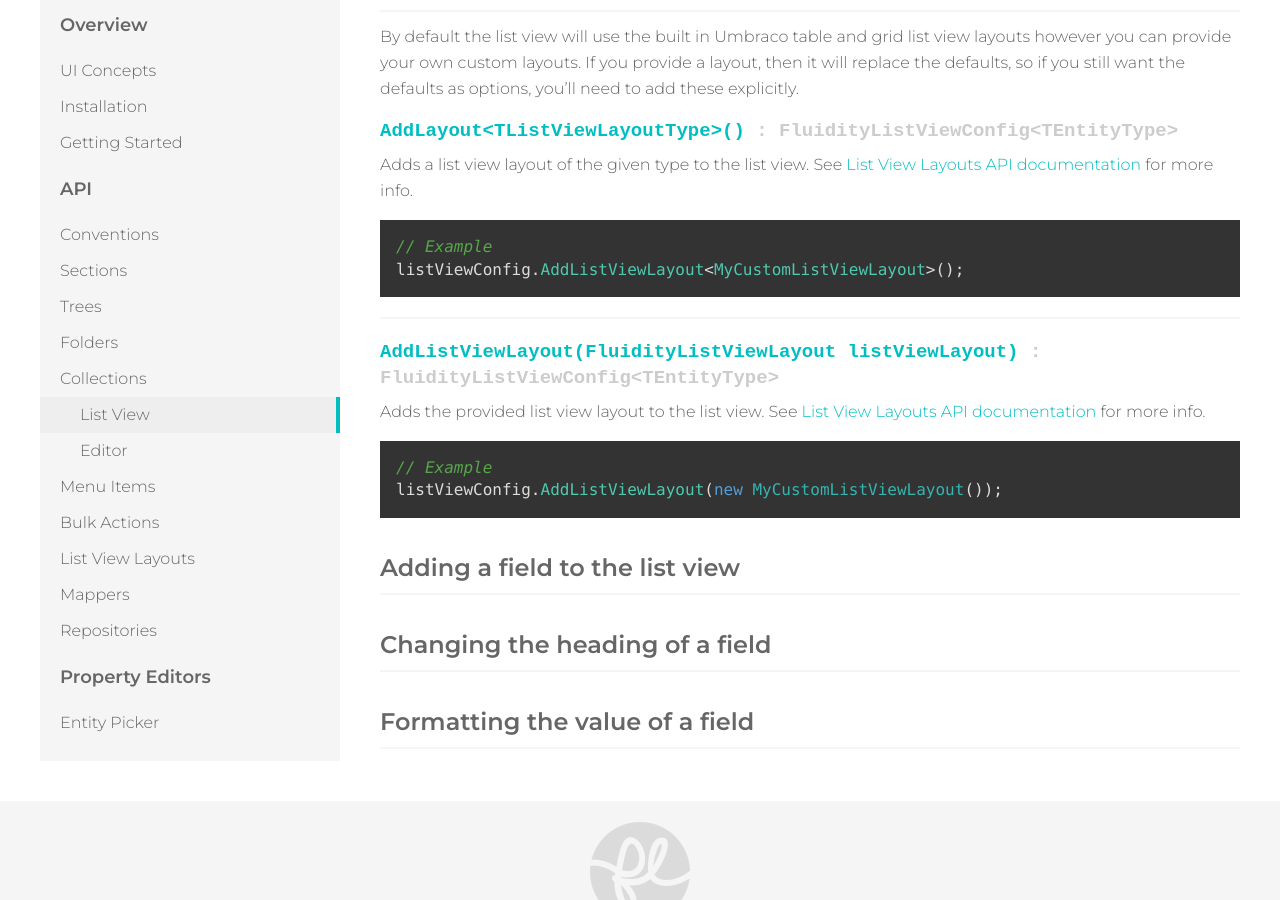
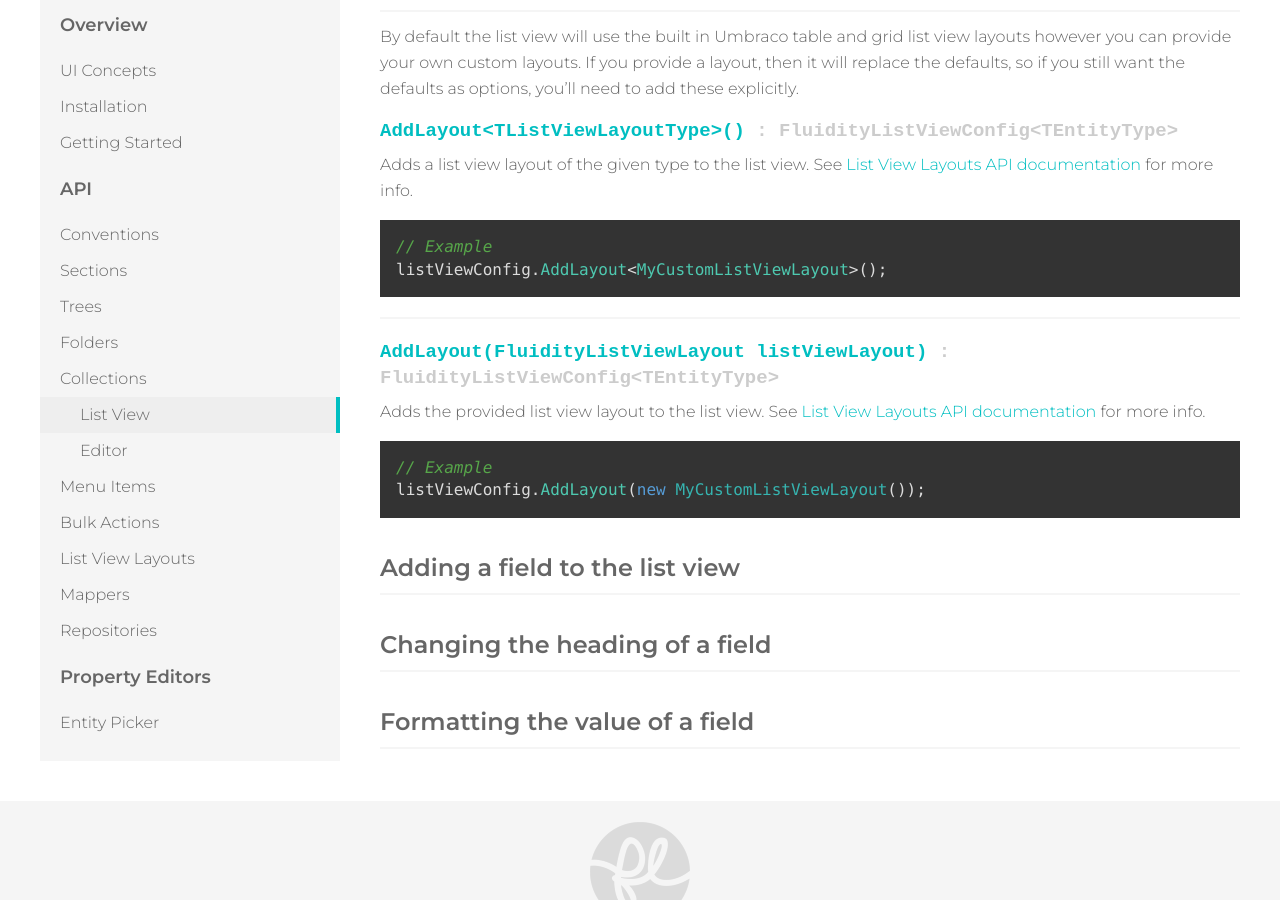
Before and after one commit to mattbrailsford/umbraco-fluidity, a Jekyll site: the page built from docs/_pages/02-api-04-collections-00-list-view.md, in a window 1280 px wide and 900 px high, scrolled down 2224 px. Built offline with Jekyll 4.4.1, drawn with Linux system fonts in a browser that asks for light colours.

Commit message:
Used correct AddLayout method name

`````diff
--- a/docs/_pages/02-api-04-collections-00-list-view.md
+++ b/docs/_pages/02-api-04-collections-00-list-view.md
@@ -99,19 +99,19 @@
 
 ````csharp
 // Example
-listViewConfig.AddListViewLayout<MyCustomListViewLayout>();
+listViewConfig.AddLayout<MyCustomListViewLayout>();
 ````
 
 ---
 
-#### AddListViewLayout(FluidityListViewLayout listViewLayout) *: FluidityListViewConfig&lt;TEntityType&gt;*
+#### AddLayout(FluidityListViewLayout listViewLayout) *: FluidityListViewConfig&lt;TEntityType&gt;*
 {: .signature}
 
 Adds the provided list view layout to the list view. See [List View Layouts API documentation]({{ site.baseurl }}/api/list-view-layouts/) for more info.
 
 ````csharp
 // Example
-listViewConfig.AddListViewLayout(new MyCustomListViewLayout());
+listViewConfig.AddLayout(new MyCustomListViewLayout());
 ````
 
 ### Adding a field to the list view
`````
